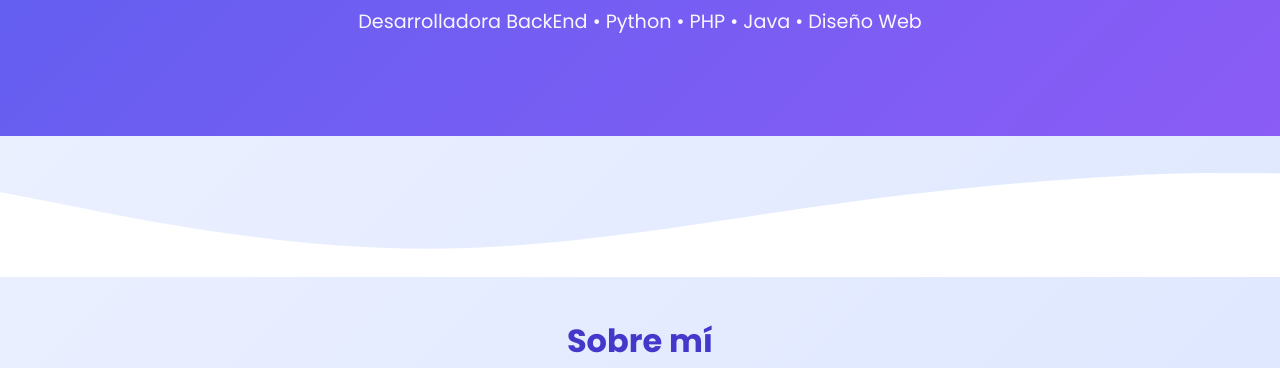
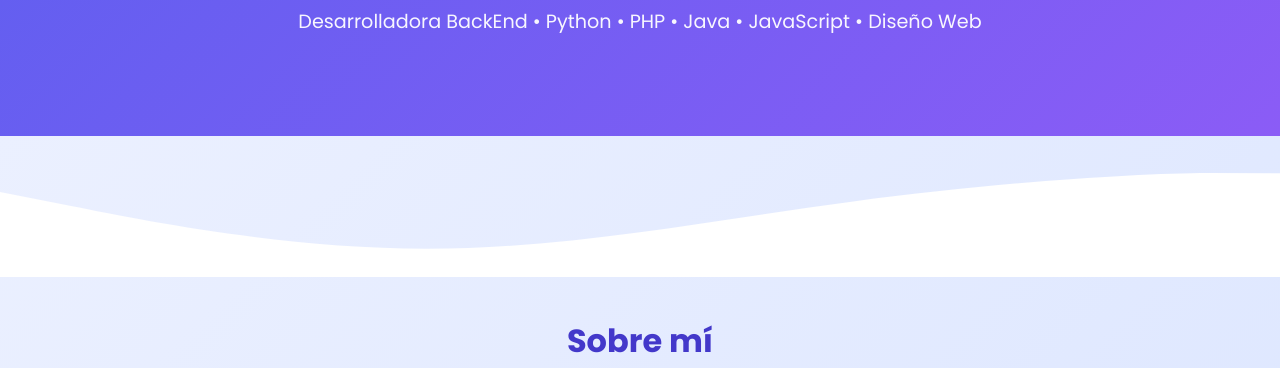
Before and after one commit to GonzalezPi/miportfolio.github.io, a plain HTML site: page index.html in a window 1280 px wide. Shown: the part 252-620 px from the top of the page. Drawn offline with Linux system fonts and the light colour scheme; no server answers.

Commit message:
Update index.html

```diff
--- a/index.html
+++ b/index.html
@@ -28,7 +28,7 @@
     <h1>¡Hola! Soy Pia González</h1>
 
     <p>
-        Desarrolladora BackEnd • Python • PHP • Java • Diseño Web
+        Desarrolladora BackEnd • Python • PHP • Java • JavaScript • Diseño Web
     </p>
 
 </header>
```
